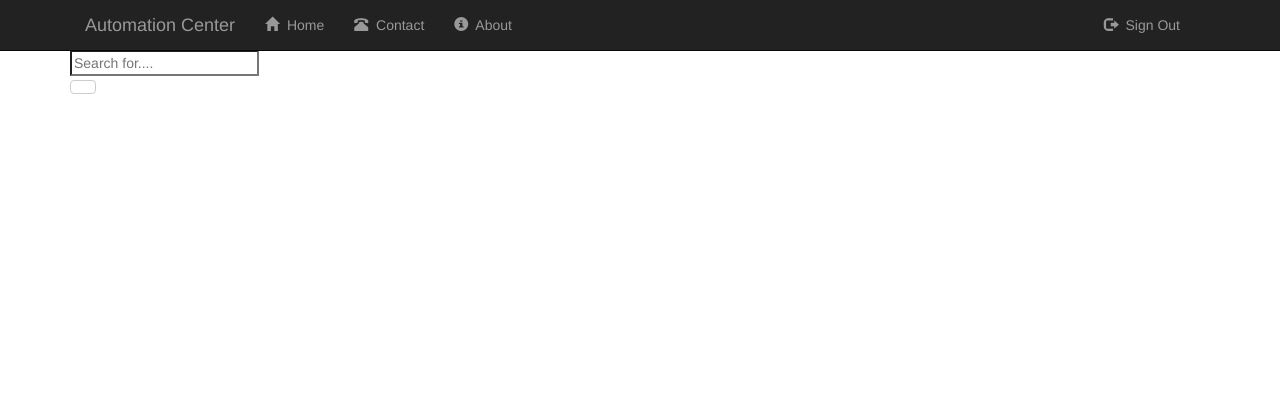
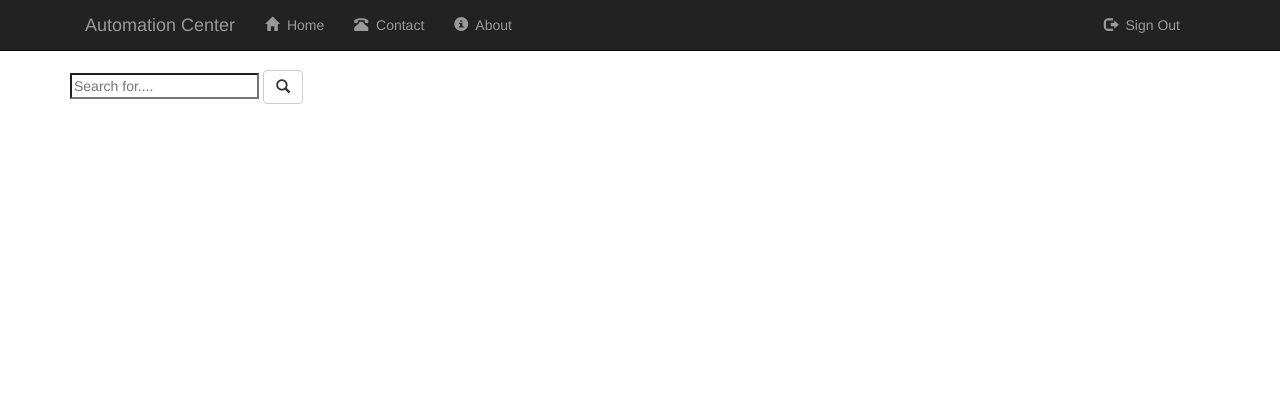
Before and after one commit to pangyazhi/autoP, a Flask app: page /search in a window 1280 px wide. Shown: the top 420 px of the page. Run offline with Flask 2, Linux system fonts and the light colour scheme; the visitor is signed in with stand-in values (Sample User, id 1); some libraries are stand-ins or nearby versions.

Commit message:
search button still not good

```diff
--- a/autoP/templates/search.html
+++ b/autoP/templates/search.html
@@ -4,28 +4,21 @@
 {% if error %}
 <p class="error"><strong>Error:</strong>{{ error }}</p>
 {% endif %}
-
+<br>
 <form action="" method="post"
       class="form-search" role="form">
 
-    <div class="control-group">
-        <div class="controls">
 <div class="input-append">
-    <input class="span2 search-query" id="search" name="search" required type="text" value=""
+    <input class="span2" id="search" name="search" required type="text"
            placeholder="Search for...." >
-    <span class="add-on">
-        <i class="icon-search"></i>
-        </span>
-    </div>
-        </div>
-        </div>
-    <div>
+
     <button class="btn btn-default" id="submit" name="submit" type="submit">
-        <i class="icon-search"></i>
+        <i class="glyphicon glyphicon-search"></i>
     </button>
 
+</div>
 
-</div>
+
 </form>
 
 {% endblock %}
```
